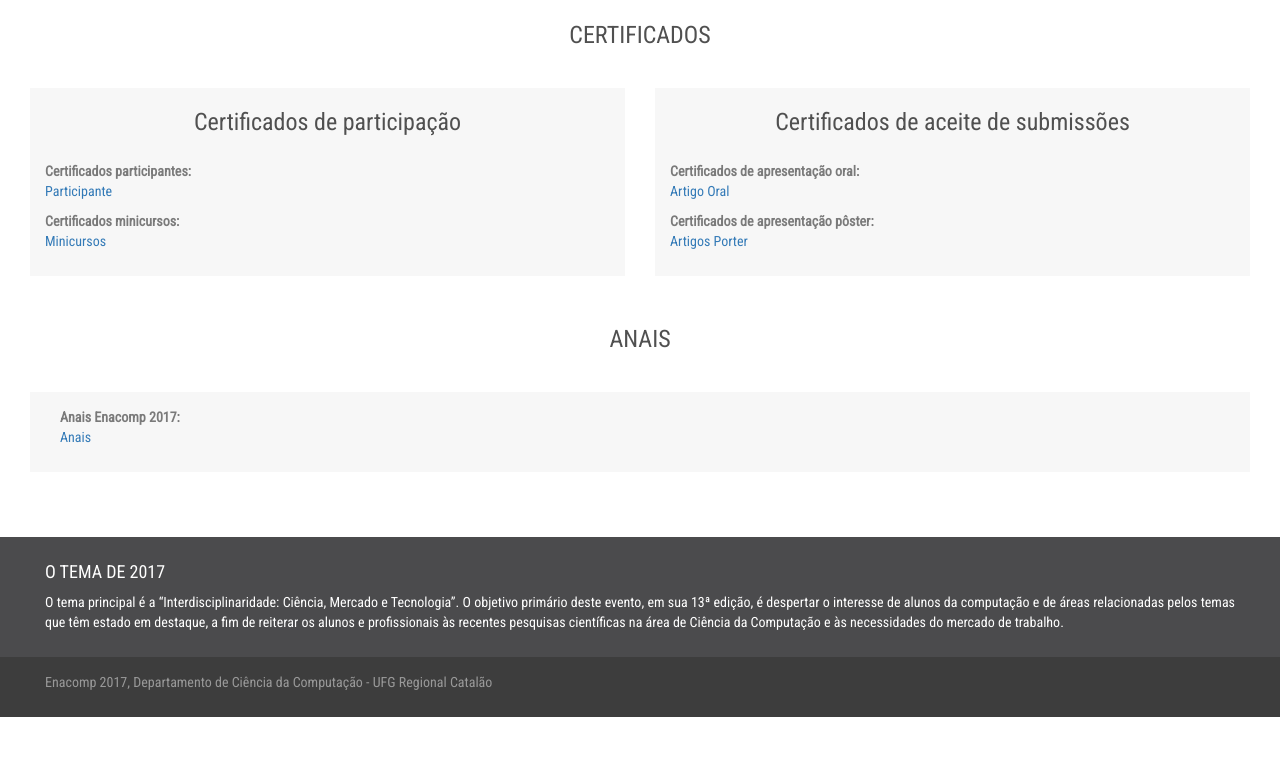
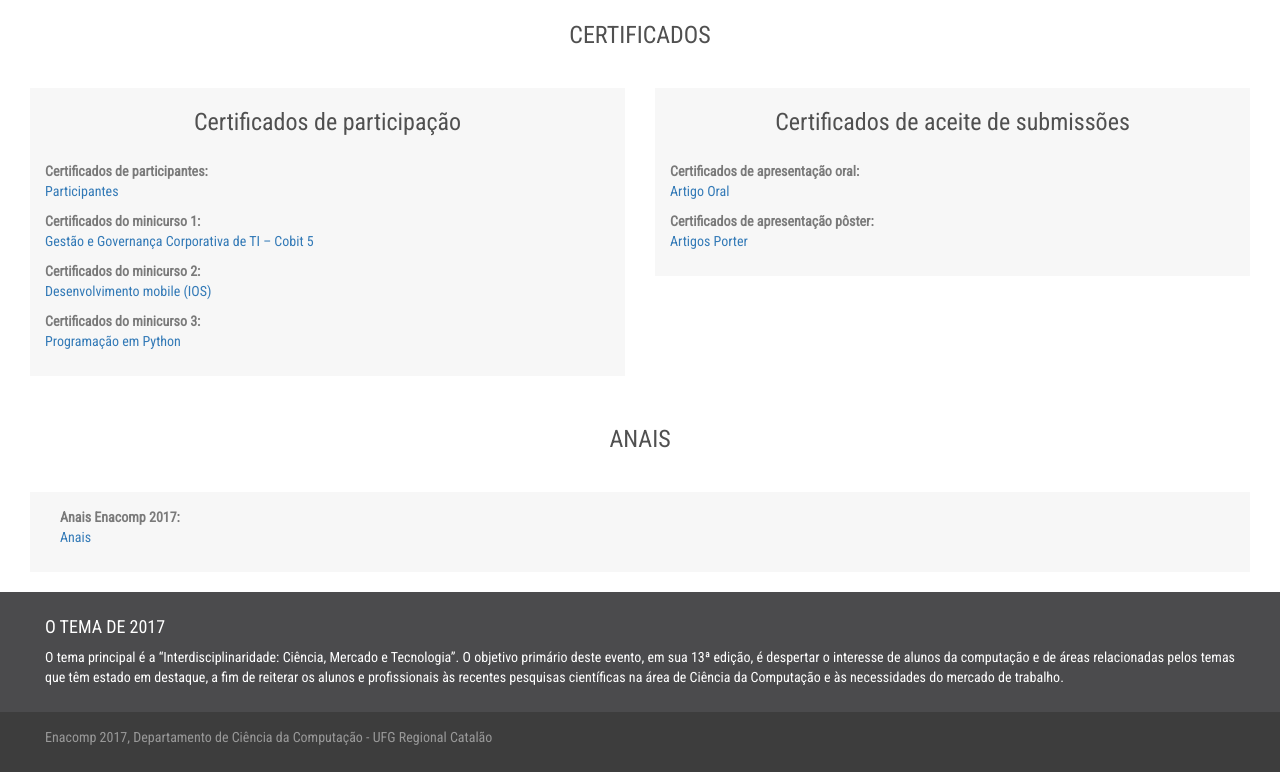
Before and after one commit to larissa-santos/larissa-santos.github.io, a plain HTML site: page index.html at #/certificados in a window 1280 px wide. Shown: the part 83-855 px from the top of the page. Before the commit the page ends 800 px from the top, so only its background shows below. Drawn offline with Linux system fonts and the light colour scheme.

Commit message:
Adicionando certificados dos minicursos em separado

```diff
--- a/view/certificados.html
+++ b/view/certificados.html
@@ -12,12 +12,20 @@
                 <h3 class="featurette-heading">Certificados de participação</h3>
                 <div class="featurette-body">
 					<p>
-                        <strong>Certificados participantes:</strong><br>
-                        <a href="docs/Participante.pdf" target="_blank">Participante</a>
+                        <strong>Certificados de participantes:</strong><br>
+                        <a href="docs/Participantes.pdf" target="_blank">Participantes</a>
                     </p>
                     <p>
-                        <strong>Certificados minicursos:</strong><br>
-                        <a href="docs/Minicursos.pdf" target="_blank">Minicursos</a>
+                        <strong>Certificados do minicurso 1:</strong><br>
+                        <a href="docs/Minicurso_COBIT.pdf" target="_blank">Gestão e Governança Corporativa de TI – Cobit 5</a>
+                    </p>
+                    <p>
+                        <strong>Certificados do minicurso 2:</strong><br>
+                        <a href="docs/Minicurso_iOS.pdf" target="_blank">Desenvolvimento mobile (IOS)</a>
+                    </p>
+                    <p>
+                        <strong>Certificados do minicurso 3:</strong><br>
+                        <a href="docs/Minicurso_Python.pdf" target="_blank">Programação em Python</a>
                     </p>
                 </div>
             </div>
```
Also changed, not shown: 6 other files.
